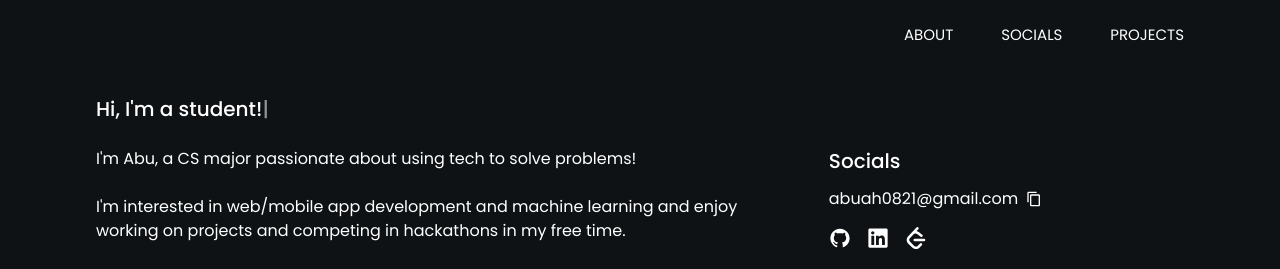
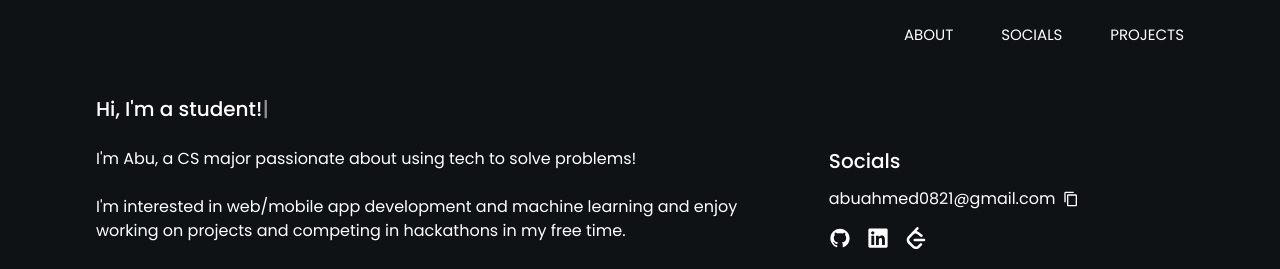
Before and after one commit to abubahmed/personal-website, a Next.js app: page / in a window 1280 px wide. Shown: the top 269 px of the page. Built offline with nearby package versions, Linux system fonts and the light colour scheme.

Commit message:
changed email

```diff
--- a/components/Socials.jsx
+++ b/components/Socials.jsx
@@ -13,7 +13,7 @@ const Socials = () => {
         <p
           onClick={() => navigator.clipboard.writeText("abuah0821@gmail.com")}
           className={`${contentFont.className} cursor-pointer text-base text-left hover:underline`}>
-          abuah0821@gmail.com
+          abuahmed0821@gmail.com
         </p>
         <MdOutlineContentCopy
           onClick={() => navigator.clipboard.writeText("abuah0821@gmail.com")}
```
